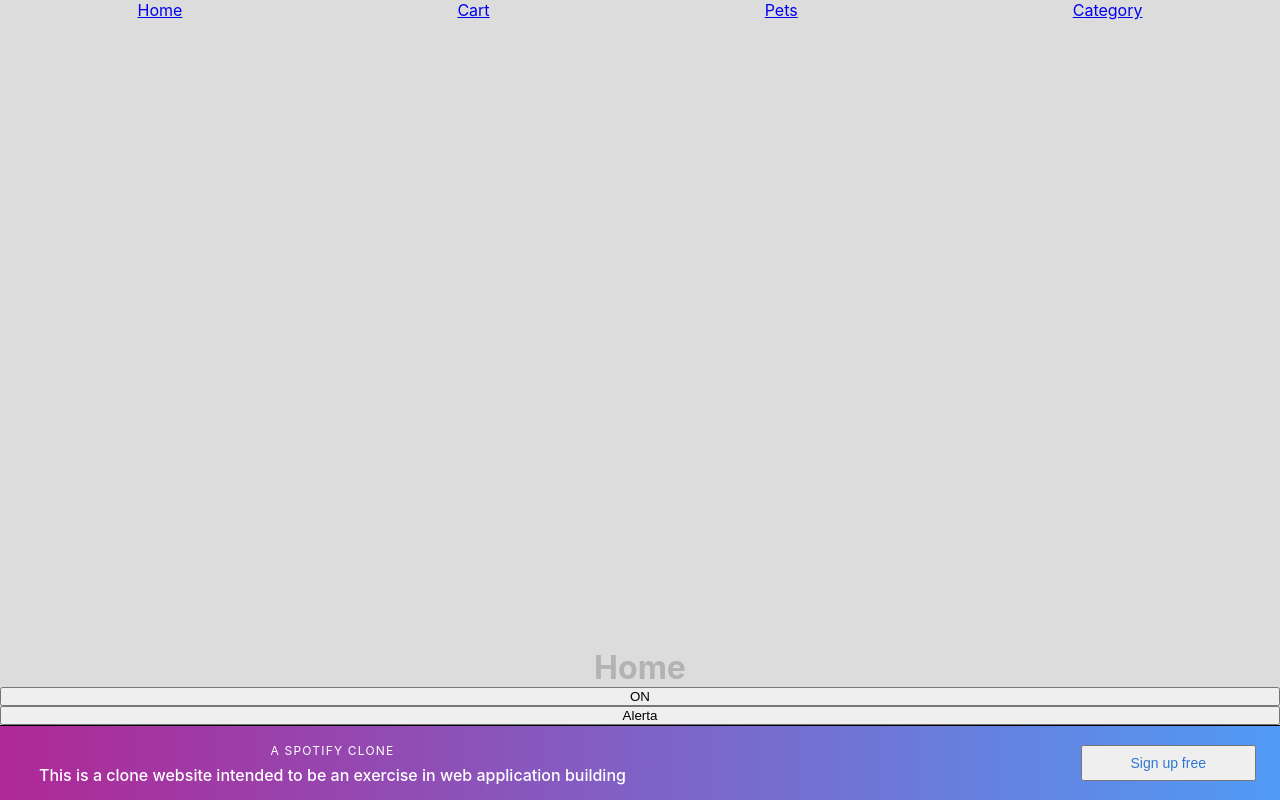
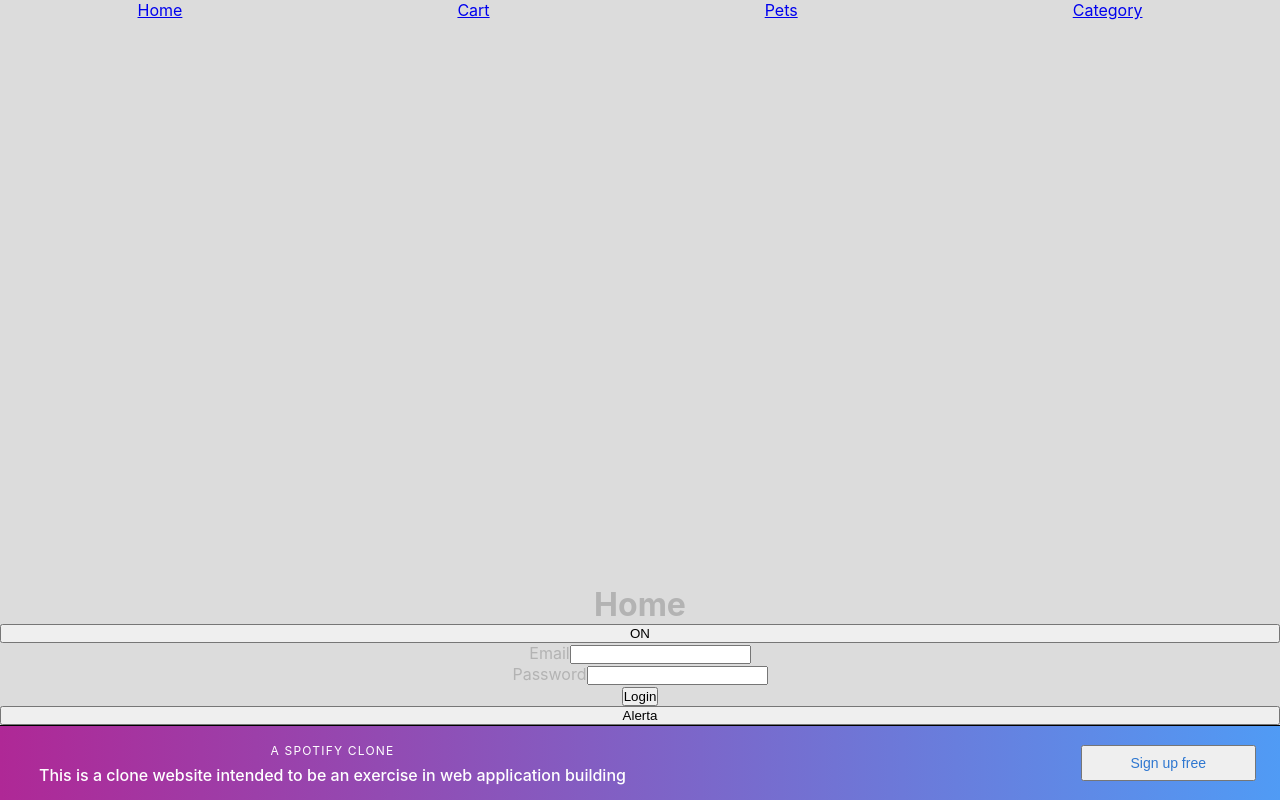
Before and after one commit to alejandro-medici/frontend_project, a React (Create React App) app: page / in a window 1280 px wide. Built offline with nearby package versions, Linux system fonts and the light colour scheme.

Commit message:
Forms and conditional render

```diff
--- /dev/null
+++ b/src/Components/AnonymousUser.js
@@ -0,0 +1,22 @@
+import Login from "./Login";
+import Signing from "./Signing";
+
+export default function Anonymous(props) {
+
+    const isRegistered = props.isRegistered;
+
+    if (isRegistered) {
+        return (
+            <>
+                <Login></Login>
+            </>
+        );
+    } else {
+        return (
+            <>
+                <Signing></Signing>
+            </>
+        );
+    }
+
+}
--- a/src/Components/Interruptor.js
+++ b/src/Components/Interruptor.js
@@ -1,4 +1,5 @@
 import React, { Component } from "react"
+import Anonymous from "./AnonymousUser";
 
 export default class Toggle extends Component {
     constructor(props) {
@@ -8,6 +9,8 @@ export default class Toggle extends Component {
         //this.handleClick = this.handleClick.bind(this);
     }
 
+
+    // Esto es experimental segun version de React
     handleClick = () => {
         console.log('this is:', this);
         this.setState(prevState => ({
@@ -25,9 +28,12 @@ export default class Toggle extends Component {
 
     render() {
         return (
+            <>
             <button onClick={this.handleClick}>
                 {this.state.isToggleOn ? 'ON' : 'OFF'}
             </button>
+            <Anonymous isRegistered={this.state.isToggleOn}></Anonymous>
+            </>
         );
     }
 }
--- /dev/null
+++ b/src/Components/Login.js
@@ -0,0 +1,36 @@
+export default function Login() {
+
+    function placeHolderFunction () {
+        console.log("placeholder");
+    }
+
+    return (
+    <>
+        <form onSubmit={ () =>  placeHolderFunction()}>
+            <div >
+                <label>Email</label>
+                <input
+                    type="text"
+                    aria-label="Email field"
+                    name="email"
+                    onChange={() =>  placeHolderFunction()}
+                />
+            </div>
+            <div >
+                <label >Password</label>
+                <input
+                    type="password"
+                    aria-label="Password field"
+                    name="password"
+                    onChange={() =>  placeHolderFunction()}
+                />
+            </div>
+            <div >
+                <button type="submit">
+                    Login
+                </button>
+            </div>
+        </form>
+    </>
+    );
+}
--- /dev/null
+++ b/src/Components/Signing.js
@@ -0,0 +1,46 @@
+
+export default function Signing() {
+
+    function placeHolderFunction (){
+        console.log("placeholder");
+    }
+
+    return (
+        <>
+            <form onSubmit={ () => placeHolderFunction()}>
+            <div >
+                <label>Email</label>
+                <input
+                    type="text"
+                    aria-label="Email field"
+                    name="email"
+                    onChange={() => placeHolderFunction()}
+                />
+            </div>
+            <div >
+                <label >Password</label>
+                <input
+                    type="password"
+                    aria-label="Password field"
+                    name="password"
+                    onChange={() => placeHolderFunction()}
+                />
+            </div>
+            <div >
+                <label >Confirm Password</label>
+                <input
+                    type="password"
+                    aria-label="Confirm password field"
+                    name="confirmPassword"
+                    onChange={() => placeHolderFunction()}
+                />
+            </div>
+            <div >
+                <button type="submit">
+                    Register
+                </button>
+            </div>
+        </form>
+        </>
+    );
+}
```
